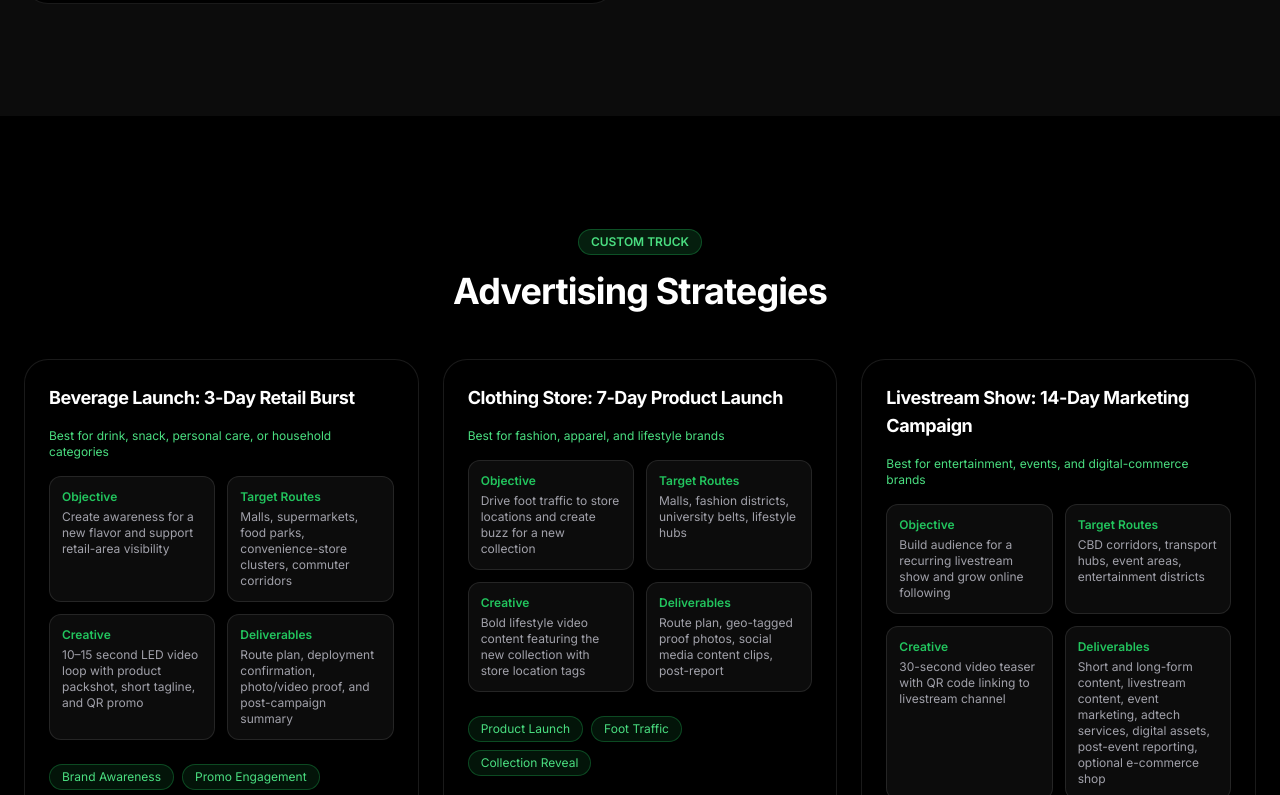
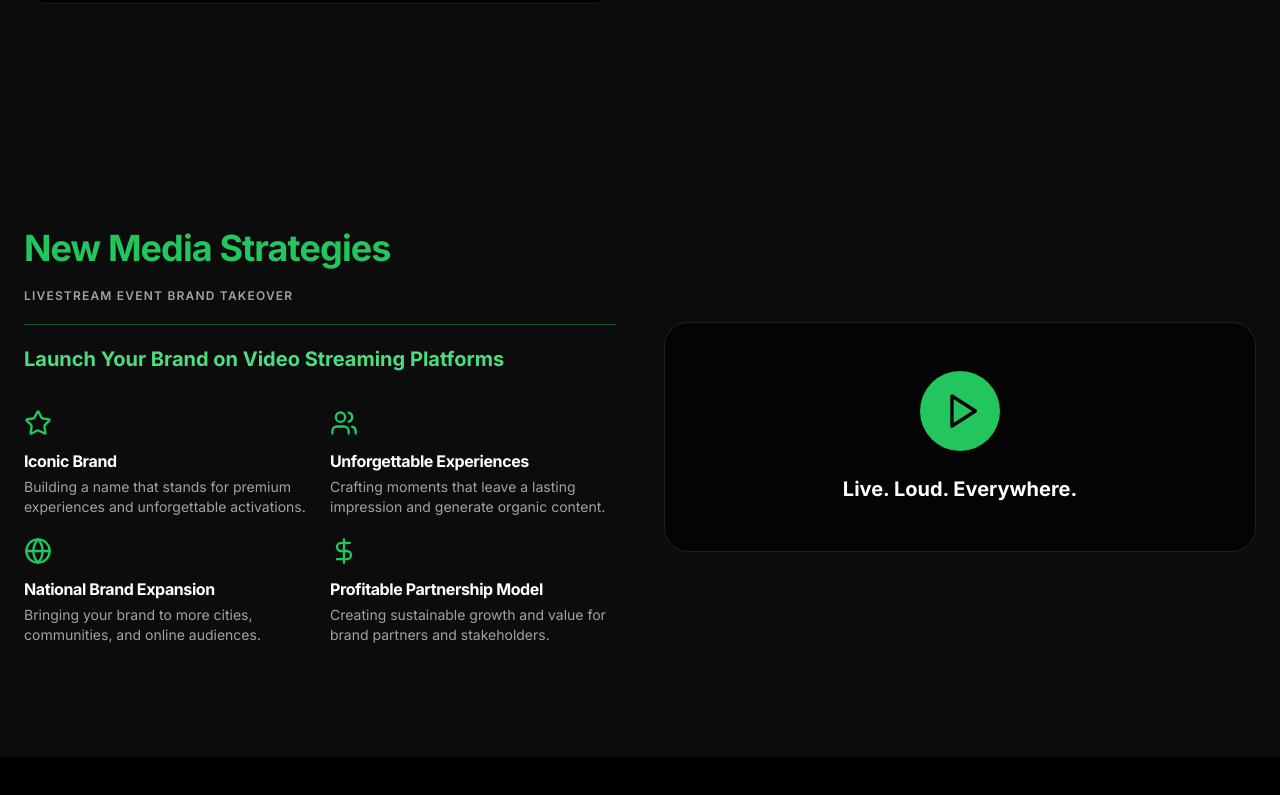
Before and after one commit to triotagadmin/triotag, a React (Vite) app: page /solutions/media-truck in a window 1280 px wide. Shown: the part 2765-3560 px from the top of the page. Built offline with nearby package versions, Linux system fonts and the light colour scheme.

Commit message:
Changes
Co-authored-by: triotagadmin <274402824+triotagadmin@users.noreply.github.com>

```diff
--- a/src/pages/solutions/MediaTruck.tsx
+++ b/src/pages/solutions/MediaTruck.tsx
@@ -295,6 +295,35 @@ export default function SolutionsMediaTruck() {
       </section>
 
 
+      {/* New Media Strategies */}
+      <section className="py-20 md:py-28 bg-[#0c0c0c]">
+        <div className="container mx-auto px-4 md:px-6 grid lg:grid-cols-2 gap-12 items-center">
+          <div className="space-y-5">
+            <h2 className="text-3xl md:text-4xl font-bold text-green-500">New Media Strategies</h2>
+            <div className="text-xs font-semibold tracking-widest text-zinc-400 uppercase">
+              Livestream Event Brand Takeover
+            </div>
+            <div className="h-px bg-green-500/40" />
+            <p className="text-xl font-bold text-green-400">Launch Your Brand on Video Streaming Platforms</p>
+            <div className="grid grid-cols-2 gap-5 pt-4">
+              {newMedia.map((m) => (
+                <div key={m.title}>
+                  <m.icon className="w-7 h-7 text-green-500 mb-3" />
+                  <h3 className="font-bold mb-1">{m.title}</h3>
+                  <p className="text-sm text-zinc-400">{m.desc}</p>
+                </div>
+              ))}
+            </div>
+          </div>
+          <div className="bg-black/60 border border-white/10 rounded-2xl p-12 text-center">
+            <div className="w-20 h-20 bg-green-500 rounded-full flex items-center justify-center mx-auto mb-6">
+              <Play className="w-10 h-10 text-black ml-1" />
+            </div>
+            <p className="text-xl font-bold">Live. Loud. Everywhere.</p>
+          </div>
+        </div>
+      </section>
+
       {/* Use Cases */}
       <section className="py-20 md:py-28">
         <div className="container mx-auto px-4 md:px-6">
```
